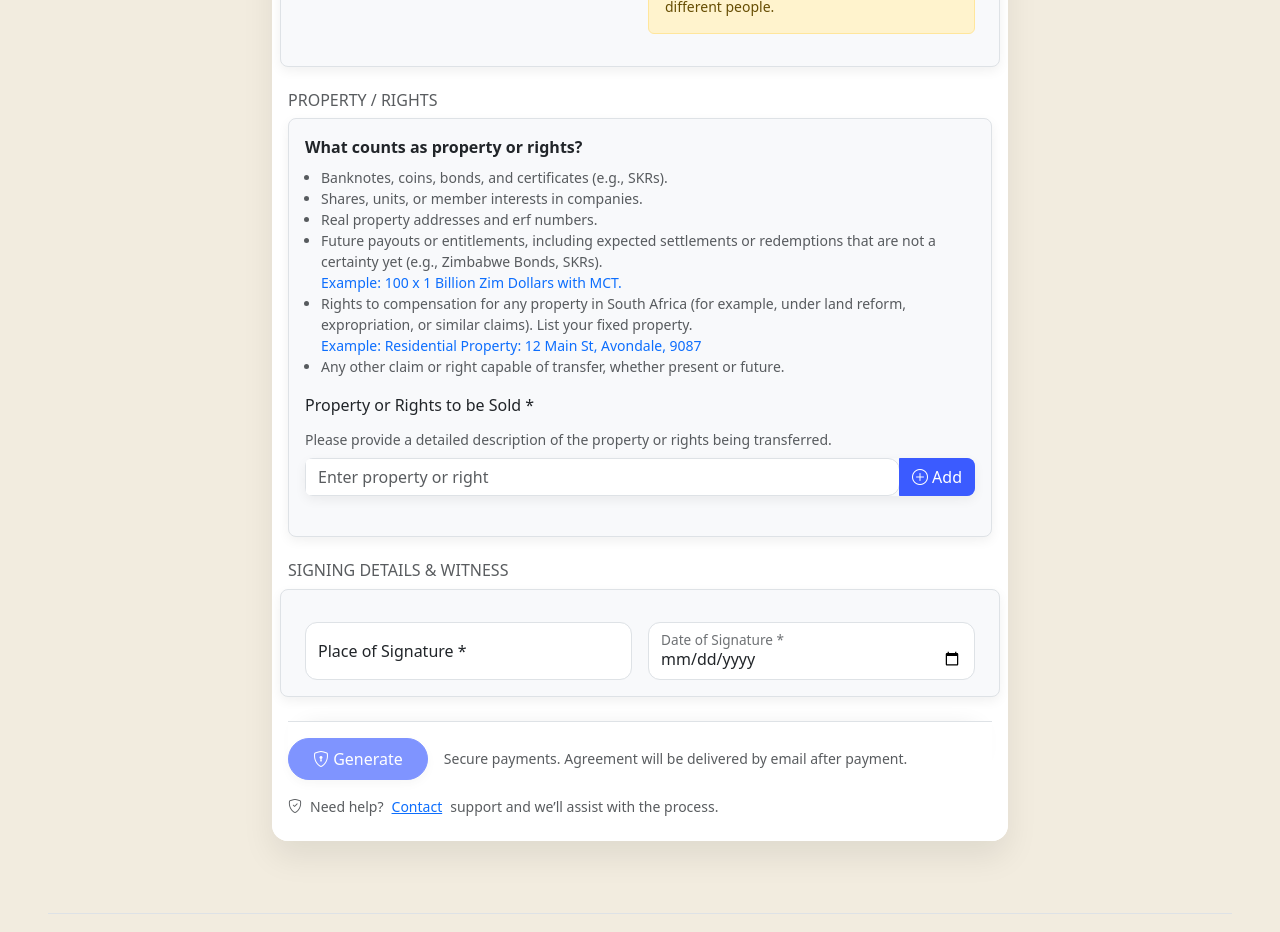
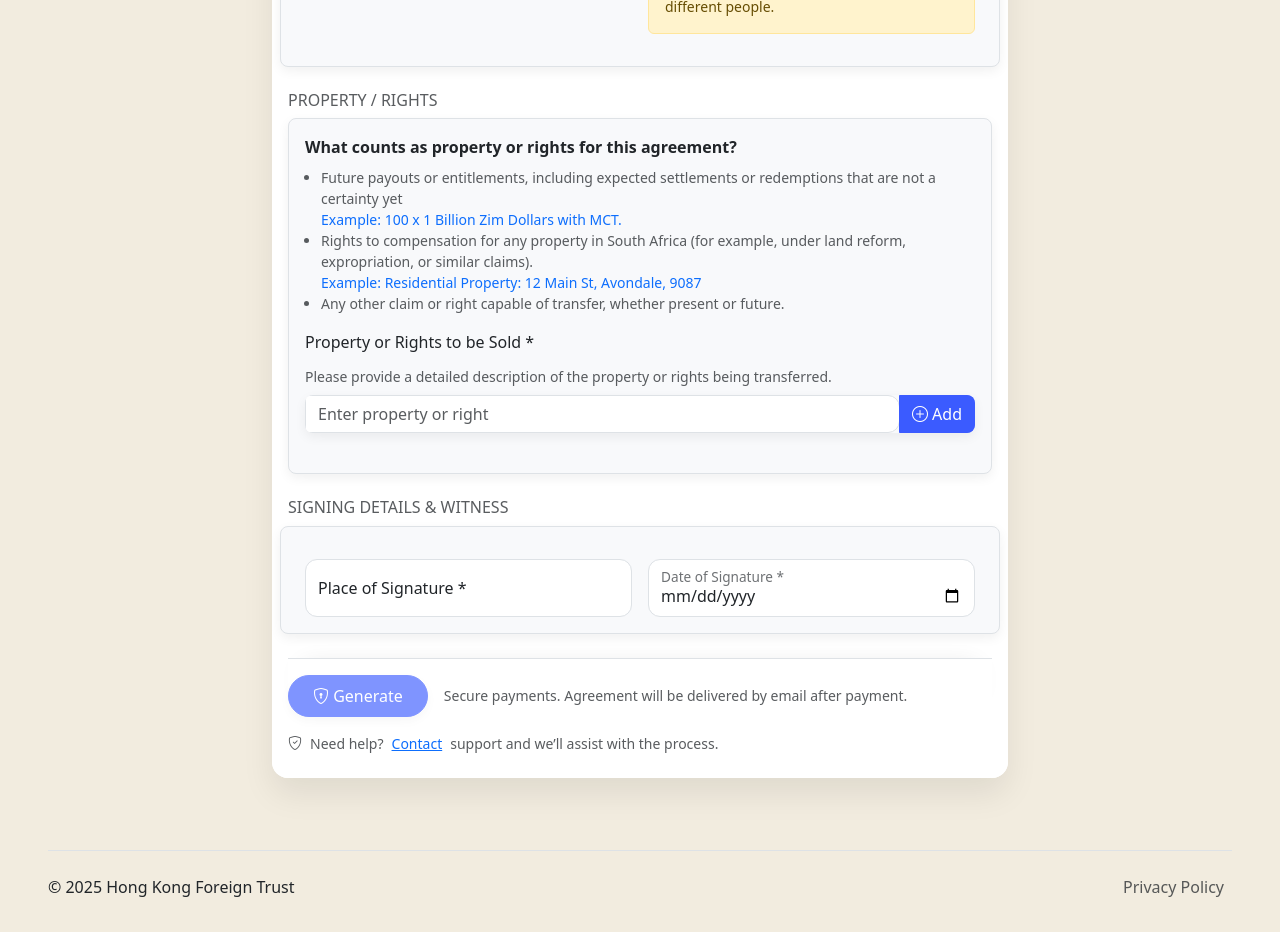
Before and after one commit to WhitelightningDev/hongkongtrust, an Angular app: page /sale-and-cede-agreement in a window 1280 px wide. Shown: the part 820-1752 px from the top of the page. Built offline with nearby package versions, Linux system fonts and the light colour scheme.

Commit message:
`Update sale-and-cede-agreement.html: modify text and add example for property or rights.`

```diff
--- a/src/app/pages/sale-and-cede-agreement/sale-and-cede-agreement.html
+++ b/src/app/pages/sale-and-cede-agreement/sale-and-cede-agreement.html
@@ -141,24 +141,15 @@
               <div class="p-3 border rounded-3 bg-body-tertiary shadow-sm">
                 <div class="mb-3">
                   <div class="mb-3">
-                    <div class="fw-semibold mb-2">What counts as property or rights?</div>
+                    <div class="fw-semibold mb-2">What counts as property or rights for this agreement?</div>
                     <ul class="small text-muted mb-3 ps-3">
                       <li>
-                        Banknotes, coins, bonds, and certificates (e.g., SKRs).
-                      </li>
-                      <li>
-                        Shares, units, or member interests in companies.
-                      </li>
-                      <li>
-                        Real property addresses and erf numbers.
-                      </li>
-                      <li>
-                        Future payouts or entitlements, including expected settlements or redemptions that are not a certainty yet (e.g., Zimbabwe Bonds, SKRs).
+                        Future payouts or entitlements, including expected settlements or redemptions that are not a certainty yet
                         <br>
                         <span class="text-primary">Example: 100 x 1 Billion Zim Dollars with MCT.</span>
                       </li>
                       <li>
-                        Rights to compensation for any property in South Africa (for example, under land reform, expropriation, or similar claims). List your fixed property.
+                        Rights to compensation for any property in South Africa (for example, under land reform, expropriation, or similar claims).
                         <br>
                         <span class="text-primary">Example: Residential Property: 12 Main St, Avondale, 9087</span>
                       </li>
```
